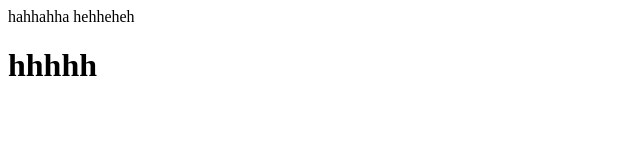
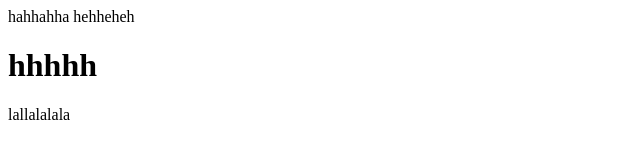
Before and after one commit to zhangminfang/study, a plain HTML site: page src/index.html in a window 1280 px wide. Shown: the full height of the page, 0-640 px from the left. Drawn offline with Linux system fonts and the light colour scheme.

Commit message:
首页加P标签

```diff
--- a/src/index.html
+++ b/src/index.html
@@ -6,5 +6,6 @@
     <body>
        hahhahha hehheheh
        <h1>hhhhh</h1>
+       <p>lallalalala</p>
     </body>
 </html>
```
